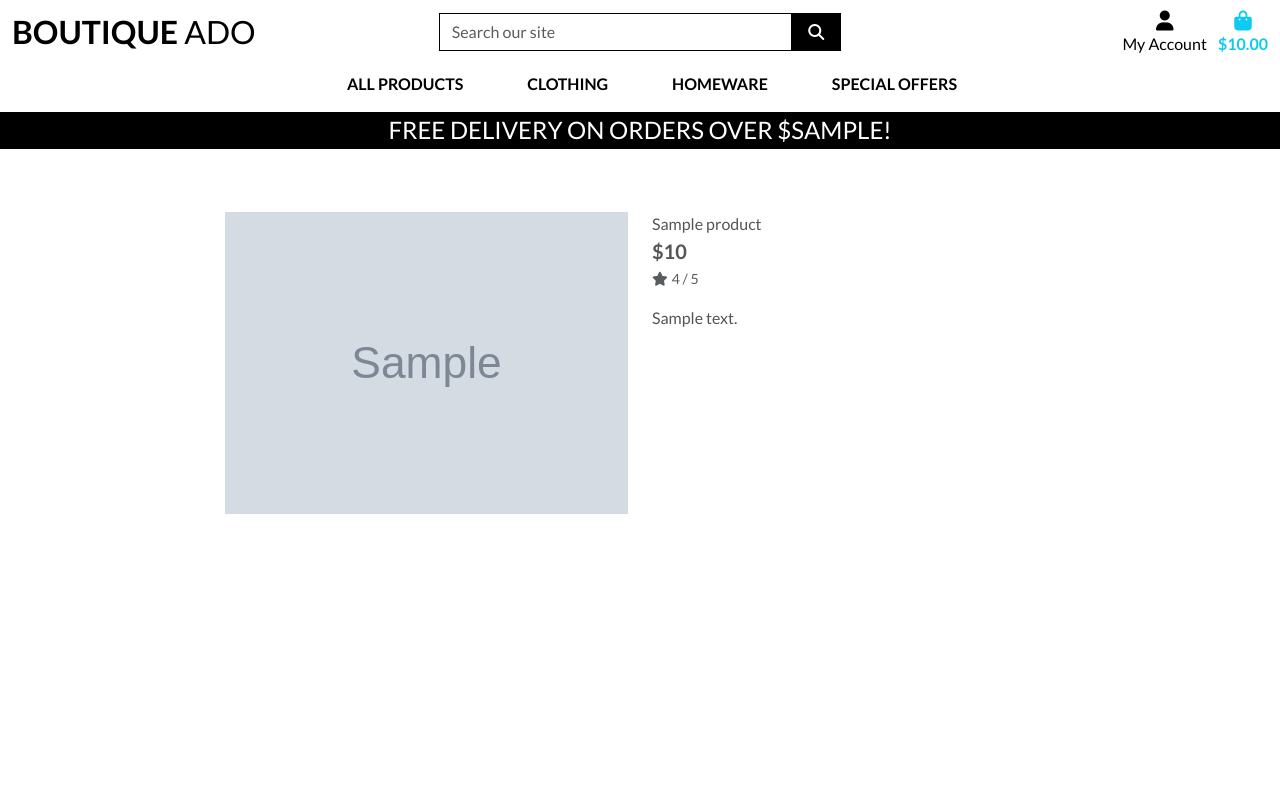
After one commit to VL-ocean/ado-boutique, a Django app: template products/templates/products/product_detail.html in a window 1280 px wide. The commit adds this page. Run offline with Django 4.2, Linux system fonts and the light colour scheme; the template is opened without the code that fills it: most values are stand-ins (such as "Sample title", 1, 10 or a date in 2020); grey boxes marked "Sample" are stand-in pictures; some libraries are stand-ins or nearby versions.

Commit message:
Add product details functionality

```diff
--- a/home/templates/home/index.html
+++ b/home/templates/home/index.html
@@ -18,7 +18,7 @@
             </h1>
             <div class="my-5">
                 <h4>
-                    <a href="" class="shop-now-button  btn btn-lg rounded-0 text-uppercase py-3">Shop Now</a>
+                    <a href="{% url 'products' %}" class="shop-now-button  btn btn-lg rounded-0 text-uppercase py-3">Shop Now</a>
                 </h4>
             </div>
         </div>
--- /dev/null
+++ b/products/templates/products/product_detail.html
@@ -0,0 +1,43 @@
+{% extends 'base.html' %}
+{% load static %}
+
+{% block page_header %}
+<div class="container header-container">
+    <div class="row">
+        <div class="col"></div>
+    </div>
+</div>
+{% endblock %}
+
+{% block content %}
+<div class="overlay"></div>
+<div class="container-fluid">
+    <div class="row">
+        <div class="col-12 col-md-6 col-lg-4 offset-lg-2">
+            <div class="image-container my-5">
+                {% if product.image %}
+                <a href="{{ product.image.url }}" target="_blank">
+                    <img class="card-img-top img-fluid" src="{{ product.image.url }}" alt="{{ product.name }}">
+                </a>
+                {% else %}
+                <a href="">
+                    <img class="card-img-top img-fluid" src="{{ MEDIA_URL }}noimage.png" alt="{{ product.name }}">
+                </a>
+                {% endif %}
+            </div>
+        </div>
+        <div class="col-12 col-md-6 col-lg-4">
+            <div class="product-details-container mb-5 mt-md-5">
+                <p class="mb-0">{{ product.name }}</p>
+                <p class="lead mb-0 text-start fw-bold">${{ product.price }}</p>
+                {% if product.rating %}
+                    <small class="text-body-secondary"><i class="fas fa-star me-1"></i>{{ product.rating }} / 5</small>
+                {% else %}
+                    <small class="text-body-secondary">No Rating</small>
+                {% endif %}
+                <p class="mt-3">{{ product.description }}</p>
+            </div>
+        </div>
+    </div>
+</div>
+{% endblock %}
--- a/products/templates/products/products.html
+++ b/products/templates/products/products.html
@@ -26,11 +26,11 @@
                 <div class="col-sm-6 col-md-6 col-lg-4 col-xl-3">
                     <div class="card h-100 border-0">
                         {% if product.image %}
-                        <a href="">
+                        <a href="{% url 'product_detail' product.id %}">
                             <img class="card-img-top img-fluid" src="{{ product.image.url }}" alt="{{ product.name }}">
                         </a>
                         {% else %}
-                        <a href="">
+                        <a href="{% url 'product_detail' product.id %}">
                             <img class="card-img-top img-fluid" src="{{ MEDIA_URL }}noimage.png" alt="{{ product.name }}">
                         </a>
                         {% endif %}
--- a/products/urls.py
+++ b/products/urls.py
@@ -3,5 +3,6 @@ from . import views
 
 
 urlpatterns = [
-    path('', views.all_products, name='products')
+    path('', views.all_products, name='products'),
+    path('<product_id>', views.product_detail, name='product_detail'),
 ]
--- a/static/css/base.css
+++ b/static/css/base.css
@@ -81,3 +81,14 @@ body {
         padding-top: 164px;
     }
 }
+
+/* pad the top a bit when navbar is collapsed on mobile */
+@media (max-width: 991px) {
+    .header-container {
+        padding-top: 116px;
+    }
+
+    body {
+        height: calc(100vh - 116px);
+    }
+}
--- a/templates/includes/main-nav.html
+++ b/templates/includes/main-nav.html
@@ -9,7 +9,7 @@
                 <a href="" class="dropdown-item">By Price</a>
                 <a href="" class="dropdown-item ">By Rating</a>
                 <a href="" class="dropdown-item ">By Category</a>
-                <a href="" class="dropdown-item">All Products</a>
+                <a href="{% url 'products' %}" class="dropdown-item">All Products</a>
             </div>
         </li>
 
```
Also changed, not shown: products/views.py (+13 -1 lines).
